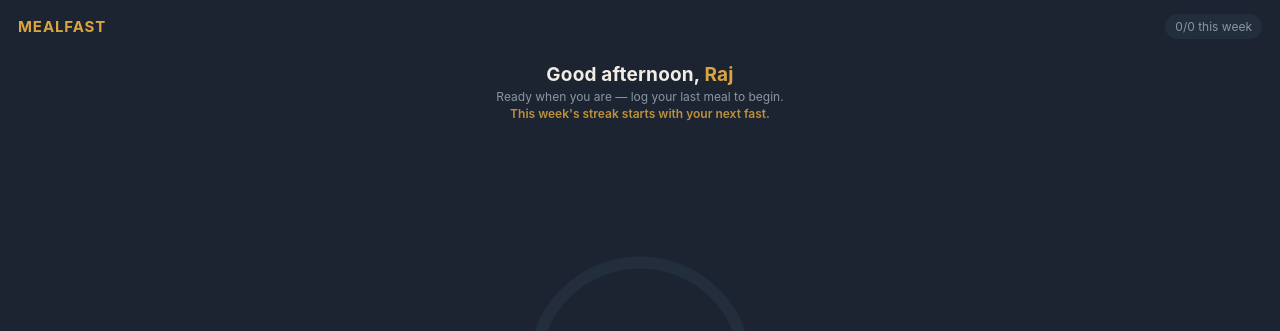
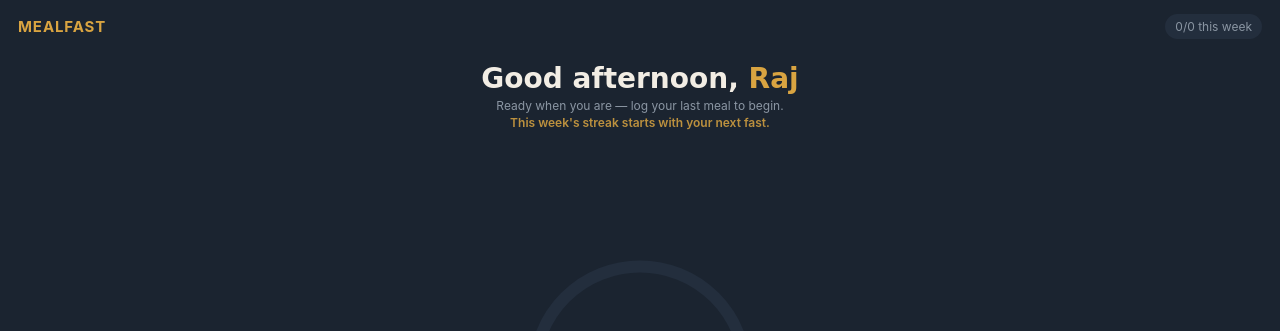
Before and after one commit to rajkumarpattabi/mealfast, a plain HTML site: page index.html in a window 1280 px wide. Shown: the top 331 px of the page. Drawn offline with Linux system fonts and the light colour scheme.

Commit message:
welcome message font

```diff
--- a/style.css
+++ b/style.css
@@ -81,10 +81,14 @@ main {
   margin: 6px 0 0 0;
 }
 .greeting {
-  font-size: 19px;
+  /* Apple's elegant system cursive (matches the macOS "hello" vibe), with
+     graceful fallbacks on non-Apple devices. */
+  font-family: "Snell Roundhand", "Bradley Hand", "Segoe Script", cursive;
+  font-size: 28px;
   font-weight: 700;
   color: var(--cream);
-  letter-spacing: 0.01em;
+  line-height: 1.15;
+  -webkit-font-smoothing: antialiased;
 }
 .greeting .name { color: var(--turmeric); }
 .greeting-sub {
--- a/sw.js
+++ b/sw.js
@@ -1,4 +1,4 @@
-const CACHE_NAME = "mealfast-v20";
+const CACHE_NAME = "mealfast-v21";
 const ASSETS = [
   "./",
   "./index.html",
```
